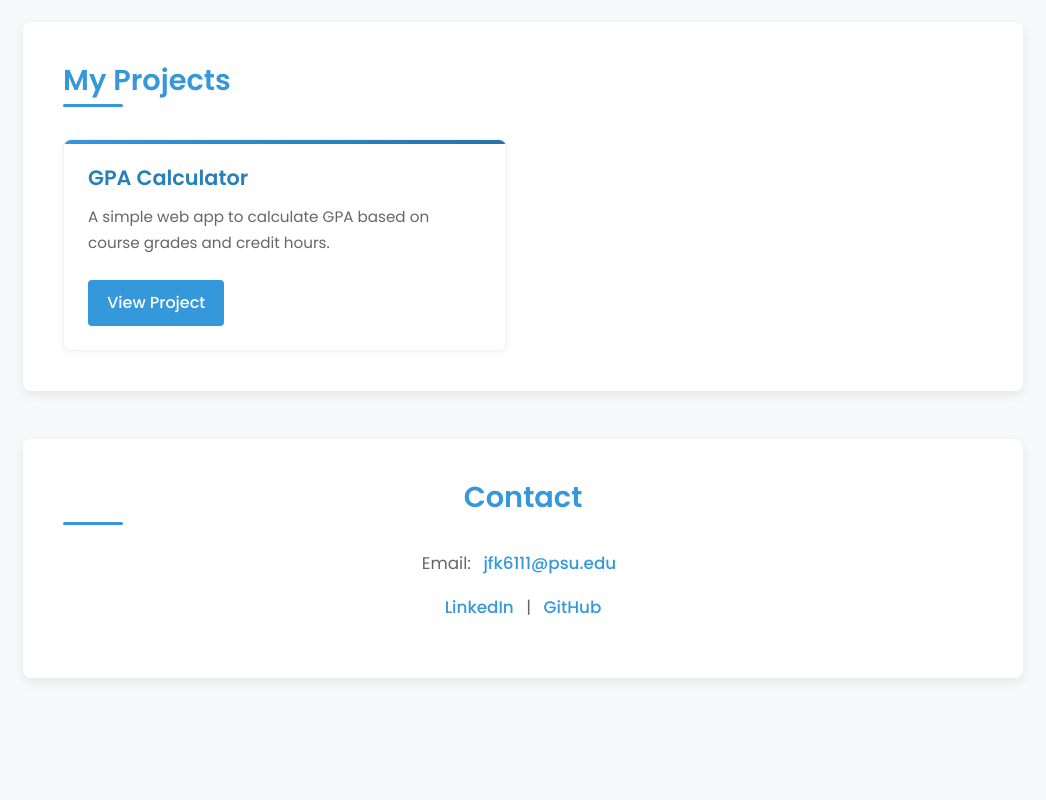
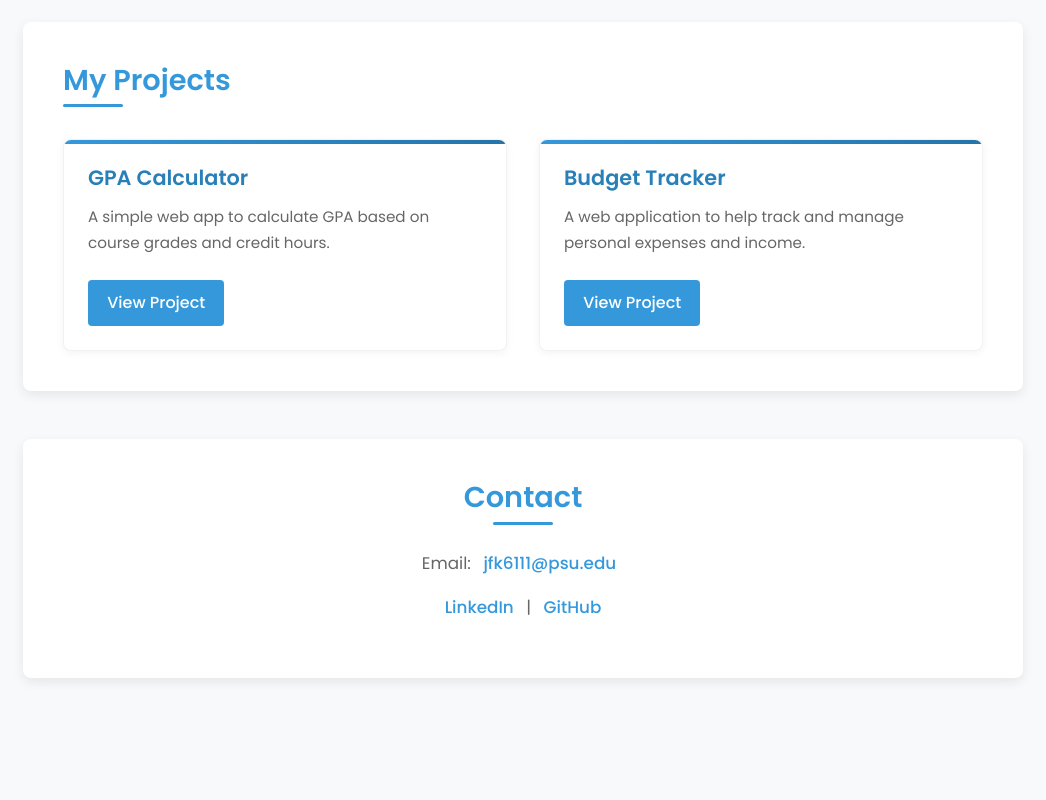
Before and after one commit to johnkush50/johnkush50.github.io, a plain HTML site: page index.html in a window 1280 px wide. Shown: the part 1100-1900 px from the top of the page, without its empty margins (117-1163 px from the left). Drawn offline with Linux system fonts and the light colour scheme.

Commit message:
Project update

```diff
--- a/index.html
+++ b/index.html
@@ -61,6 +61,13 @@
                     <h3>GPA Calculator</h3>
                     <p>A simple web app to calculate GPA based on course grades and credit hours.</p>
                     <a href="https://johnkush50.github.io/GPA-Calculator/" class="project-link" target="_blank">View Project</a>
+                </div>
+
+                <!-- Project Card 2 -->
+                <div class="project-card">
+                    <h3>Budget Tracker</h3>
+                    <p>A web application to help track and manage personal expenses and income.</p>
+                    <a href="https://johnkush50.github.io/Budget-Tracker/" class="project-link" target="_blank">View Project</a>
                 </div>
 
                 <!-- Additional Project Cards can be added here -->
--- a/style.css
+++ b/style.css
@@ -210,6 +210,17 @@ section h2::after {
     height: 3px;
     background-color: var(--primary-color);
     border-radius: 3px;
+}
+
+#contact h2::after,
+#chatbot .chatbot-header h2::after {
+    left: 50%;
+    transform: translateX(-50%);
+}
+
+#settings h2::after {
+    left: 0;
+    transform: none;
 }
 
 /* ===== About Section ===== */
```
